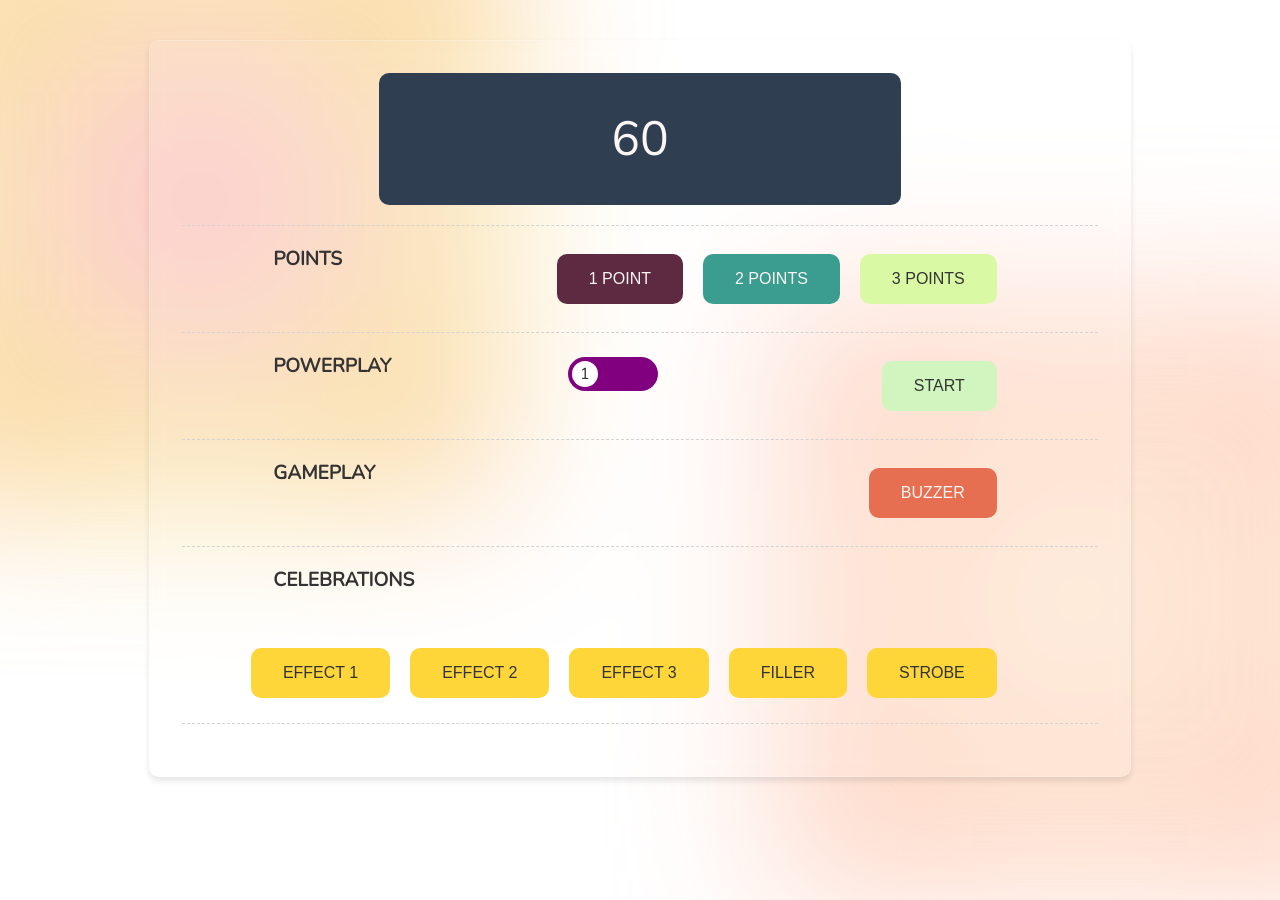
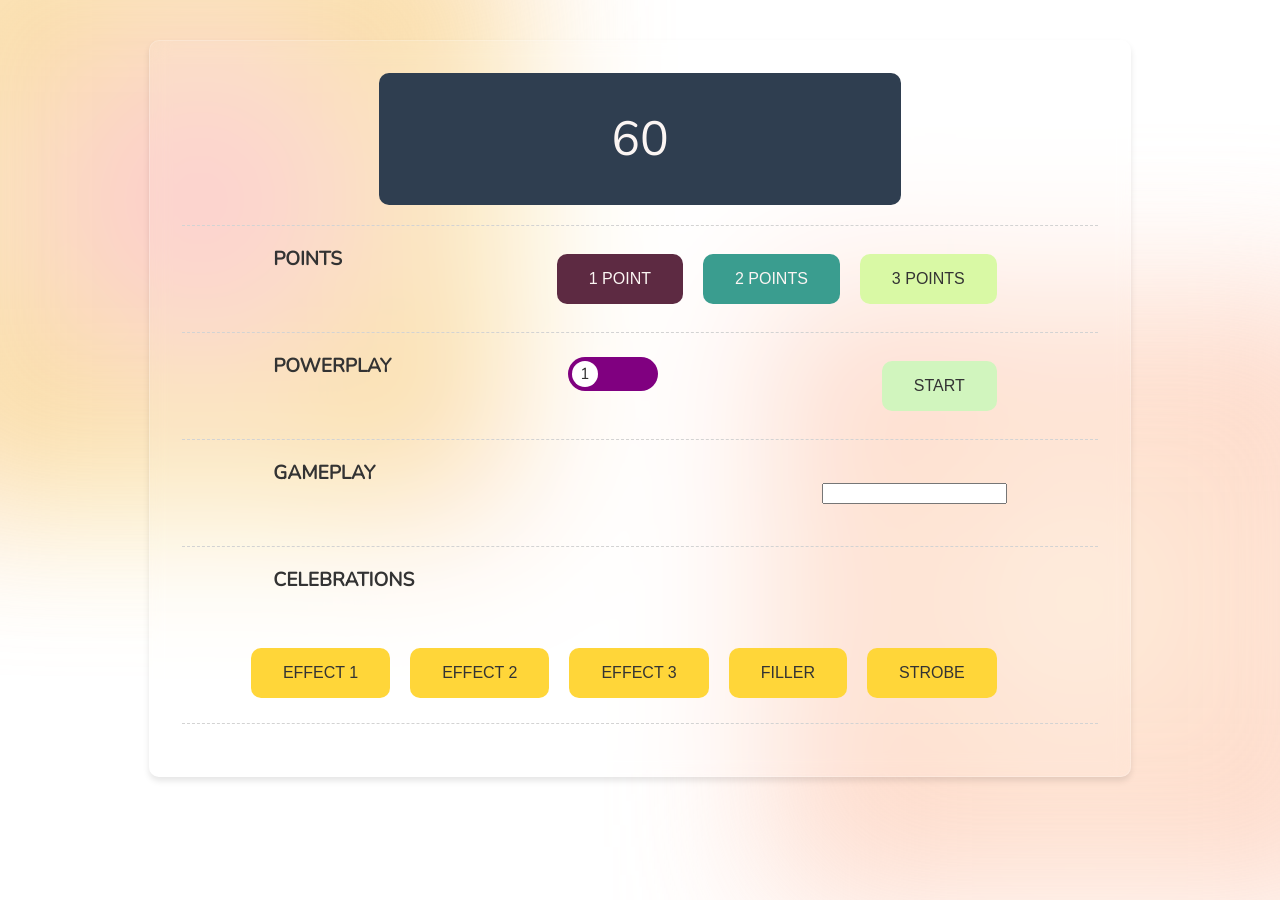
Before and after one commit to Makerspace-Ashoka/HoopGlow, a Nuxt app in the folder frontend/: page / in a window 1280 px wide. Shown: the top 900 px of the page. Built offline with nearby package versions, Linux system fonts and the light colour scheme.

Commit message:
Set up buzzer button from stash

```diff
--- a/frontend/app.vue
+++ b/frontend/app.vue
@@ -28,7 +28,10 @@
     <div class="section">
       <span class="section-title">Gameplay</span>
       <div class="section-body">
-        <button class="btn  btn-buzzer" @click="handleBuzzer">Buzzer</button>
+        <label class="buzzer-switch">
+          <input type="buzzer-checkbox" v-model="isBuzzerEngaged" @change="handleBuzzer">
+          <span class="buzzer-slider btn-buzzer"></span>
+        </label>
       </div>
     </div>
     <div class="section">
```
